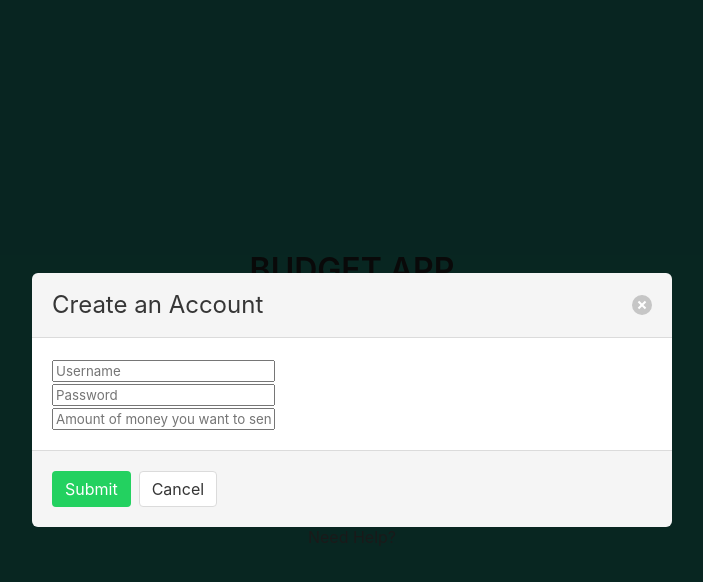
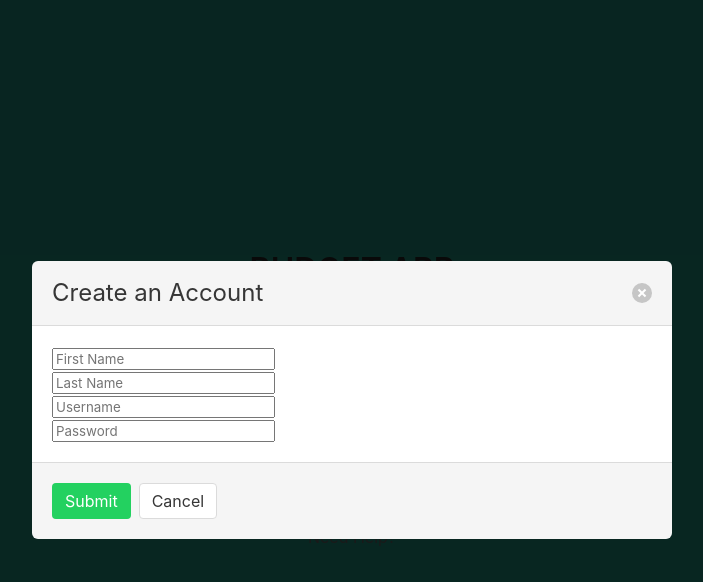
Before and after one commit to JSR88431/budget-app, a website: page public/index.html in a window 1280 px wide. Both pictures are taken after a click on the button "CREATE". Shown: the whole page, without its empty margins (288-991 px from the left). Drawn offline with nearby package versions, Linux system fonts and the light colour scheme.

Commit message:
create modal

```diff
--- a/public/index.html
+++ b/public/index.html
@@ -51,9 +51,10 @@
         <button class="delete" aria-label="close"></button>
       </header>
       <section class="modal-card-body">
+        <input type="text" placeholder="First Name" name="firstId" id="first"><br>
+        <input type="text" placeholder="Last Name" name="lastId" id="last"><br>
         <input type="text" placeholder="Username" name="userId" id="username"><br>
         <input type="password" placeholder="Password" name="userPassword" id="password"><br>
-        <input type="money" placeholder="Amount of money you want to send" name="moneyAmount" id="moneyAmount">
       </section>
       <footer class="modal-card-foot">
         <button class="button is-success" id="submitUser">Submit</button>
@@ -62,26 +63,6 @@
     </div>
   </div>
 
-  <!-- <div class="modal" id="find">
-    <div class="modal-background"></div>
-    <div class="modal-content">
-      <header class="modal-card-head">
-        <p class="modal-card-title">Login</p>
-        <button class="delete" aria-label="close"></button>
-      </header>
-      <section class="modal-card-body">
-        <input type="text" placeholder="Username" name="userId"><br>
-        <input type="password" placeholder="Password" name="userPassword"><br>
-      </section>
-      <footer class="modal-card-foot">
-        <button class="button is-success" id="submit">Submit</button>
-        <button class="button" id="cancelTWO">Cancel</button>
-      </footer>
-    </div>
-  </div> -->
-
-
-
   <script src="js/budget.js" type="text/javascript"></script>
   <script src="js/user.js" type="text/javascript"></script>
 
```
Also changed, not shown: public/accounts.html (+1 -1 lines).
